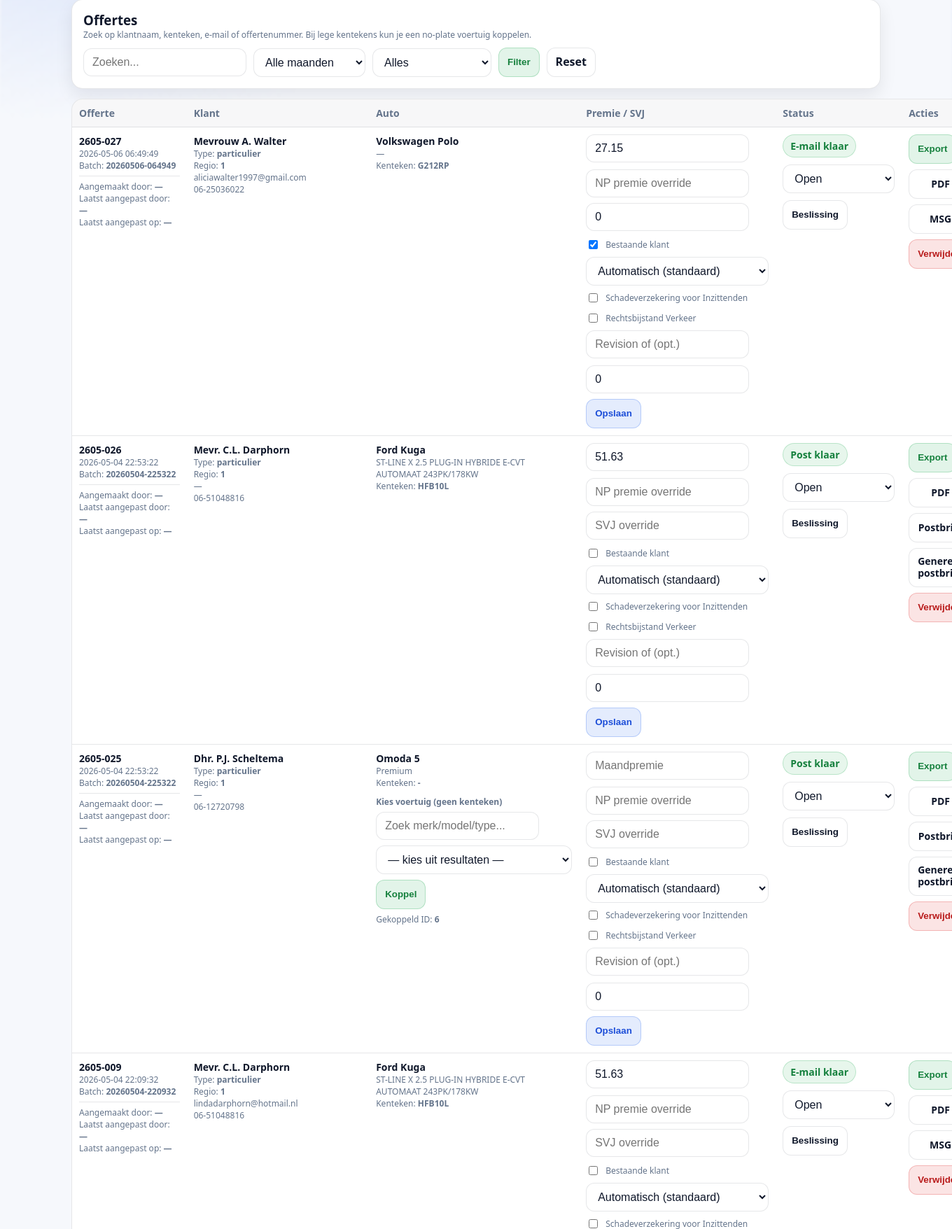
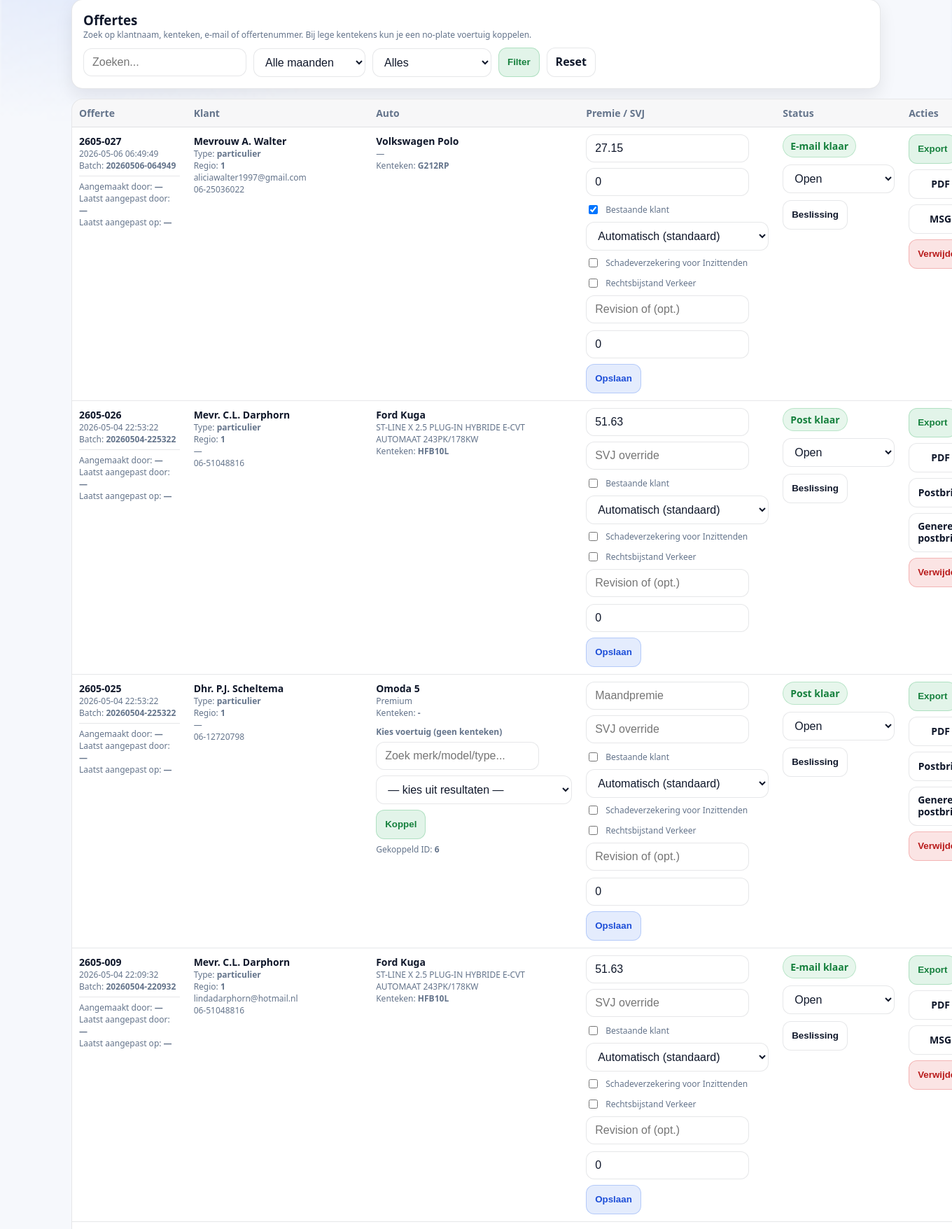
Before and after one commit to KlaasVis1834/Dekkerautoverzekering-offertesysteem, a Flask app: page /offers in a window 1360 px wide; the page is wider, and only the part inside the window is pictured. Shown: the part 94-1850 px from the top of that part at 70% size. Run offline with Flask 3, Linux system fonts and the light colour scheme; the visitor is signed in with stand-in values (Sample User, id 1); data comes from the database, SQL or seed files in the repository.

Commit message:
Remove NP premie override input from offers form
Removed NP premie override input from the offers form.

```diff
--- a/ui/templates/offers.html
+++ b/ui/templates/offers.html
@@ -177,7 +177,6 @@
 
         <div class="row">
           <input name="maandpremie" placeholder="Maandpremie" value="{{ r['maandpremie'] if r['maandpremie'] is not none else '' }}" style="min-width:160px;" />
-          <input name="np_maandpremie" placeholder="NP premie override" value="{{ r['np_maandpremie'] if r['np_maandpremie'] is not none else '' }}" style="min-width:160px;" />
         </div>
 
         <div class="row">
@@ -354,7 +353,6 @@
           <input type="hidden" name="next" value="{{ request.full_path }}">
 
           <input name="maandpremie" placeholder="Maandpremie" value="{{ r['maandpremie'] if r['maandpremie'] is not none else '' }}" />
-          <input name="np_maandpremie" placeholder="NP premie override" value="{{ r['np_maandpremie'] if r['np_maandpremie'] is not none else '' }}" />
           <input name="svj_override" placeholder="SVJ override" value="{{ r['svj_override'] if r['svj_override'] is not none else '' }}" />
 
           <label class="row muted small" style="gap:8px;">
```
